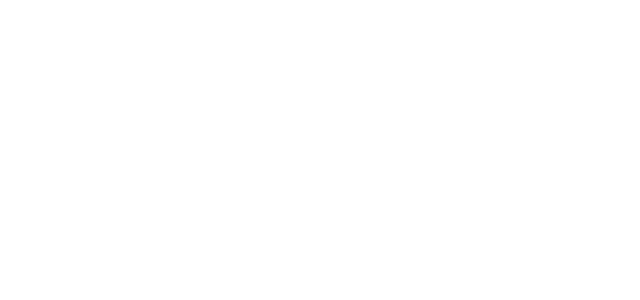
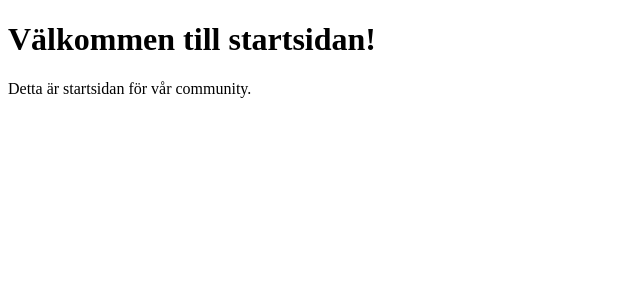
Before and after one commit to AntonSatt/mallo, a React (Vite) app in the folder frontend/Gr8/: page / in a window 1280 px wide. Shown: the top 300 px of the page, without its empty margins (0-640 px from the left). Built offline with nearby package versions, Linux system fonts and the light colour scheme.

Commit message:
Created basic multiple pages with Browser Routing

```diff
--- a/frontend/Gr8/package.json
+++ b/frontend/Gr8/package.json
@@ -11,7 +11,8 @@
   },
   "dependencies": {
     "react": "^19.2.4",
-    "react-dom": "^19.2.4"
+    "react-dom": "^19.2.4",
+    "react-router-dom": "^7.13.2"
   },
   "devDependencies": {
     "@eslint/js": "^9.39.4",
--- a/frontend/Gr8/src/App.jsx
+++ b/frontend/Gr8/src/App.jsx
@@ -1,10 +1,21 @@
 import './App.css'
+import { BrowserRouter as Router, Routes, Route } from 'react-router-dom'
+import HomePage from './pages/HomePage'
+import LoginPage from './pages/LoginPage'
+import RegisterPage from './pages/RegisterPage'
 
 function App() {
 
 
   return (
     <>
+    <Router>
+      <Routes>
+        <Route path='/' element={<HomePage />} />
+        <Route path='/login' element={<LoginPage />} />
+        <Route path='/register' element={<RegisterPage />} />
+      </Routes>
+    </Router>
 
     </>
   )
--- /dev/null
+++ b/frontend/Gr8/src/pages/HomePage.jsx
@@ -0,0 +1,10 @@
+const Homepage = () => {
+    return (
+        <div>
+            <h1>Välkommen till startsidan!</h1>
+            <p>Detta är startsidan för vår community.</p>
+        </div>
+    )
+}
+
+export default Homepage;
--- /dev/null
+++ b/frontend/Gr8/src/pages/LoginPage.jsx
@@ -0,0 +1,10 @@
+const LoginPage = () => {
+    return (
+        <div>
+            <h1>Logga in!</h1>
+            <p>Här kommer inloggnings formuläret ligga.</p>
+        </div>
+    )
+}
+
+export default LoginPage;
--- /dev/null
+++ b/frontend/Gr8/src/pages/RegisterPage.jsx
@@ -0,0 +1,10 @@
+const RegisterPage = () => {
+    return (
+        <div>
+            <h1>Registrera dig</h1>
+            <p>Här kommer registrerings formuläret ligga.</p>
+        </div>
+    )
+}
+
+export default RegisterPage;
```
Also changed, not shown: 1 other file (tests, documents, lock files or other folders).
